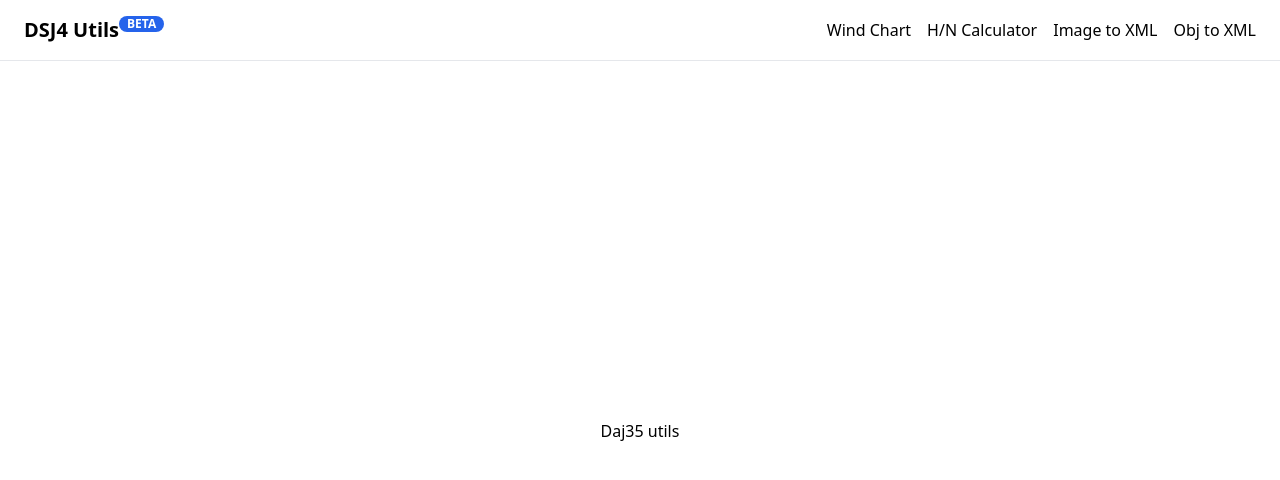
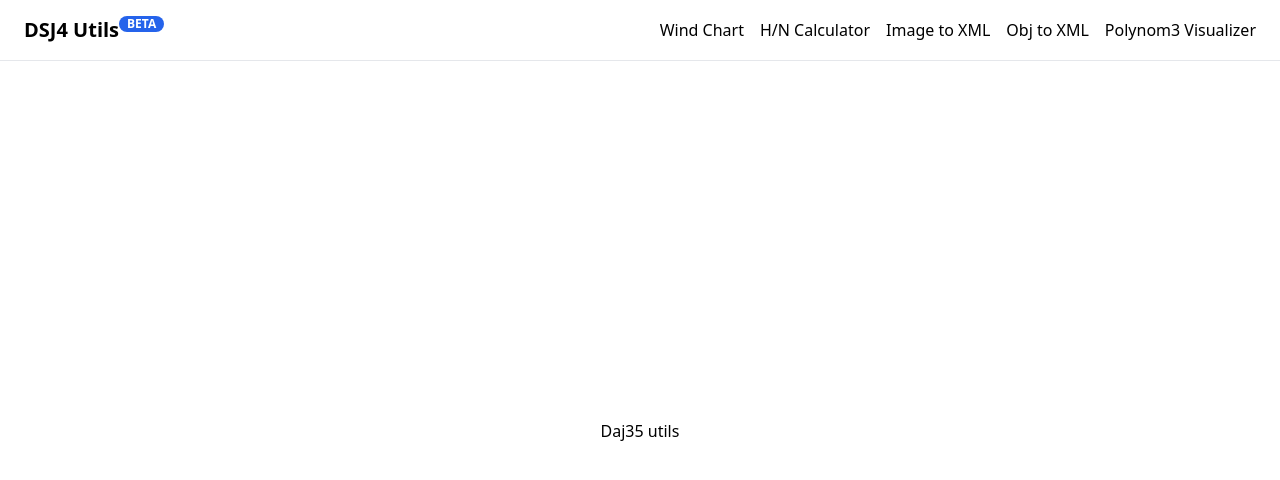
Before and after one commit to Gorisek-Bros/dsj-utils, a Nuxt app: page / in a window 1280 px wide. Shown: the top 480 px of the page. Built offline with nearby package versions, Linux system fonts and the light colour scheme.

Commit message:
feat: add polynom3 visualizer

```diff
--- a/components/navbar.vue
+++ b/components/navbar.vue
@@ -18,6 +18,9 @@
       <NuxtLink class="font-medium hover:underline" to="/obj2xml">
         Obj to XML
       </NuxtLink>
+      <NuxtLink class="font-medium hover:underline" to="/polynom3">
+        Polynom3 Visualizer
+      </NuxtLink>
     </div>
   </nav>
 </template>
--- /dev/null
+++ b/pages/polynom3.vue
@@ -0,0 +1,9 @@
+<script setup lang="ts">
+definePageMeta({
+  layout: 'main',
+})
+</script>
+
+<template>
+  <iframe class="h-[calc(100vh-61px)] w-screen absolute top-[61px]" src="https://www.desmos.com/calculator/jofvghacoj/" />
+</template>
```
